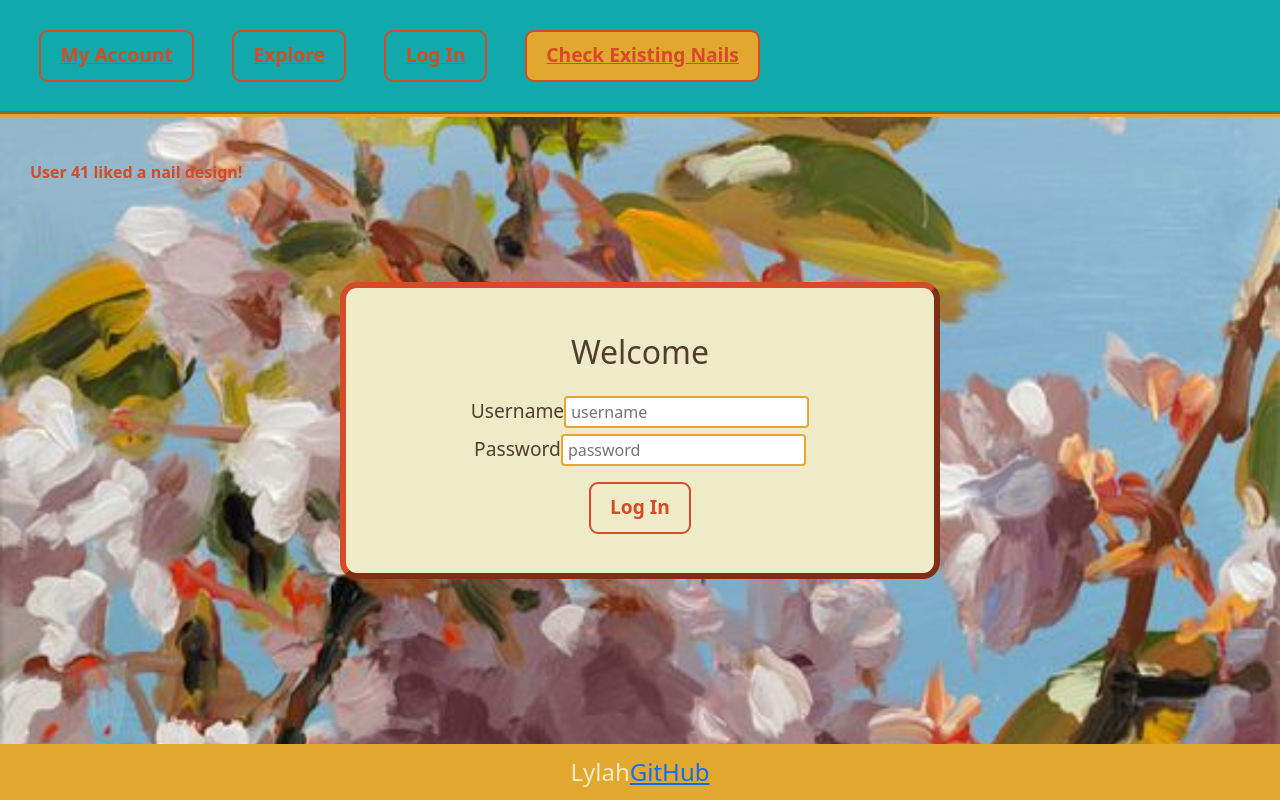
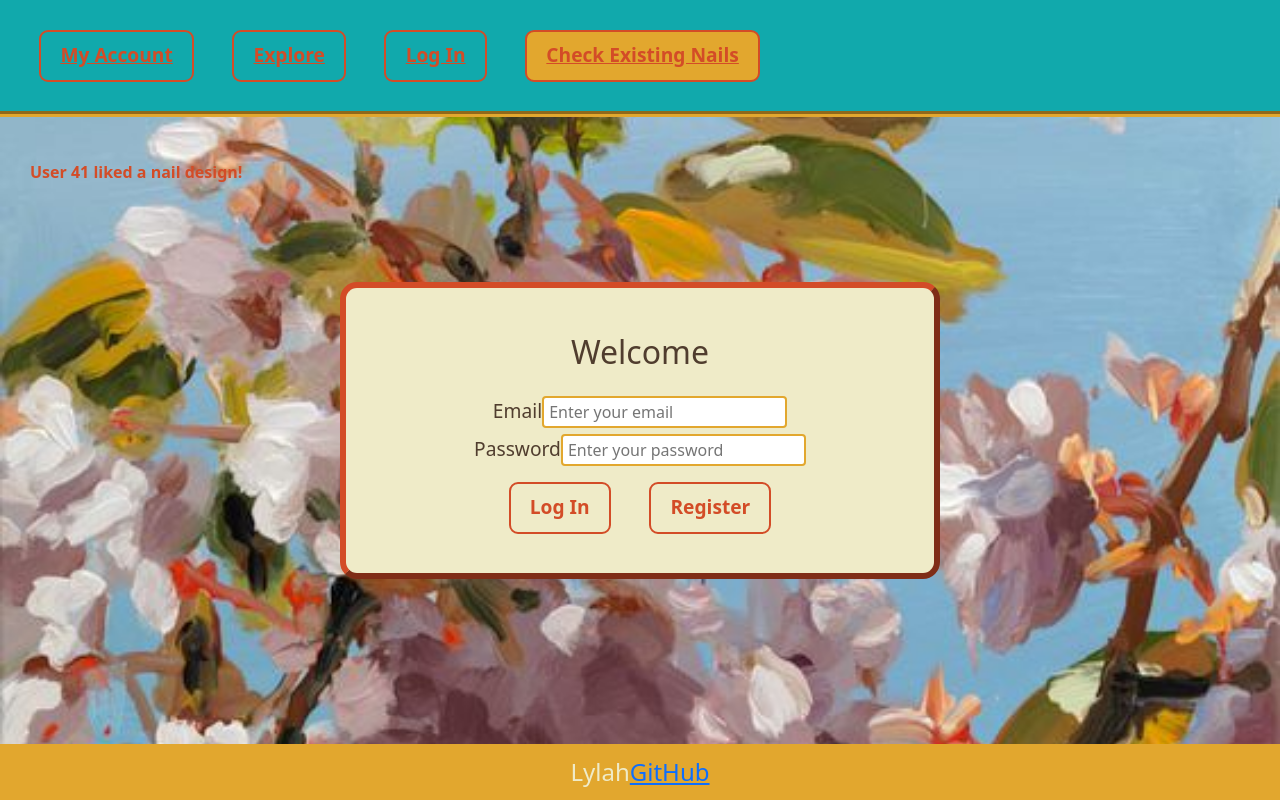
Before and after one commit to LylahL/startup, a React (Vite) app: page / in a window 1280 px wide. Built offline with nearby package versions, Linux system fonts and the light colour scheme.

Commit message:
build registration

```diff
--- a/src/login/login.jsx
+++ b/src/login/login.jsx
@@ -11,13 +11,26 @@ export default function Login({ authState, setAuthState, username, setUsername }
   const handleLogin = (uname) => {
     setUsername(uname);
     setAuthState(true);
+    localStorage.setItem('username', uname);
   };
 
+  // Call the backend logout endpoint then clear the local state
   const handleLogout = () => {
-    setUsername('');
-    localStorage.removeItem('username');
-    setAuthState(false);
+    fetch('/api/auth/logout', { method: 'DELETE' })
+      .then(res => {
+        if (!res.ok) {
+          throw new Error('Logout failed');
+        }
+        return res.text();
+      })
+      .then(() => {
+        setUsername('');
+        localStorage.removeItem('username');
+        setAuthState(false);
+      })
+      .catch(err => setError(err.message));
   };
+
 
   const handleErrorClose = () => {
     setError('');
--- a/src/login/unauthenticated.jsx
+++ b/src/login/unauthenticated.jsx
@@ -1,41 +1,64 @@
-
 import React, { useState } from 'react';
 
 export default function Unauthenticated({ onLogin }) {
   const [username, setUsername] = useState('');
   const [password, setPassword] = useState('');
+  const [error, setError] = useState('');
 
-  const handleSubmit = (e) => {
+  // Log in an existing user by calling the login endpoint
+  const handleLogin = (e) => {
     e.preventDefault();
     fetch('/api/auth/login', {
       method: 'POST',
       headers: { 'Content-Type': 'application/json' },
-      body: JSON.stringify({ email: username, password })
+      body: JSON.stringify({ email: username, password }),
     })
-      .then(response => {
+      .then((response) => {
         if (!response.ok) throw new Error('Invalid login');
         return response.json();
       })
-      .then(data => {
+      .then((data) => {
         localStorage.setItem('username', data.email);
         onLogin(data.email);
       })
-      .catch(err => {
-        alert(err.message);
+      .catch((err) => {
+        setError(err.message);
+      });
+  };
+
+  // Register a new user by calling the registration endpoint
+  const handleRegister = (e) => {
+    e.preventDefault();
+    fetch('/api/auth/create', {
+      method: 'POST',
+      headers: { 'Content-Type': 'application/json' },
+      body: JSON.stringify({ email: username, password }),
+    })
+      .then((response) => {
+        if (!response.ok) throw new Error('Registration failed');
+        return response.json();
+      })
+      .then((data) => {
+        localStorage.setItem('username', data.email);
+        onLogin(data.email);
+      })
+      .catch((err) => {
+        setError(err.message);
       });
   };
 
   return (
     <div className="login-container">
       <h2>Welcome</h2>
-      <form onSubmit={handleSubmit} className="login-form">
+      {error && <p style={{ color: 'red' }}>{error}</p>}
+      <form className="login-form">
         <div className="form-group">
           <div>
-            <label htmlFor="username">Username</label>
+            <label htmlFor="username">Email</label>
             <input
               type="text"
               id="username"
-              placeholder="username"
+              placeholder="Enter your email"
               value={username}
               onChange={(e) => setUsername(e.target.value)}
             />
@@ -45,15 +68,18 @@ export default function Unauthenticated({ onLogin }) {
             <input
               type="password"
               id="password"
-              placeholder="password"
+              placeholder="Enter your password"
               value={password}
               onChange={(e) => setPassword(e.target.value)}
             />
           </div>
         </div>
         <div className="buttons">
-          <button type="submit" className="btn-main color1 color1b">
+          <button type="button" onClick={handleLogin} className="btn-main color1 color1b">
             Log In
+          </button>
+          <button type="button" onClick={handleRegister} className="btn-main color1 color1b">
+            Register
           </button>
         </div>
       </form>
```
